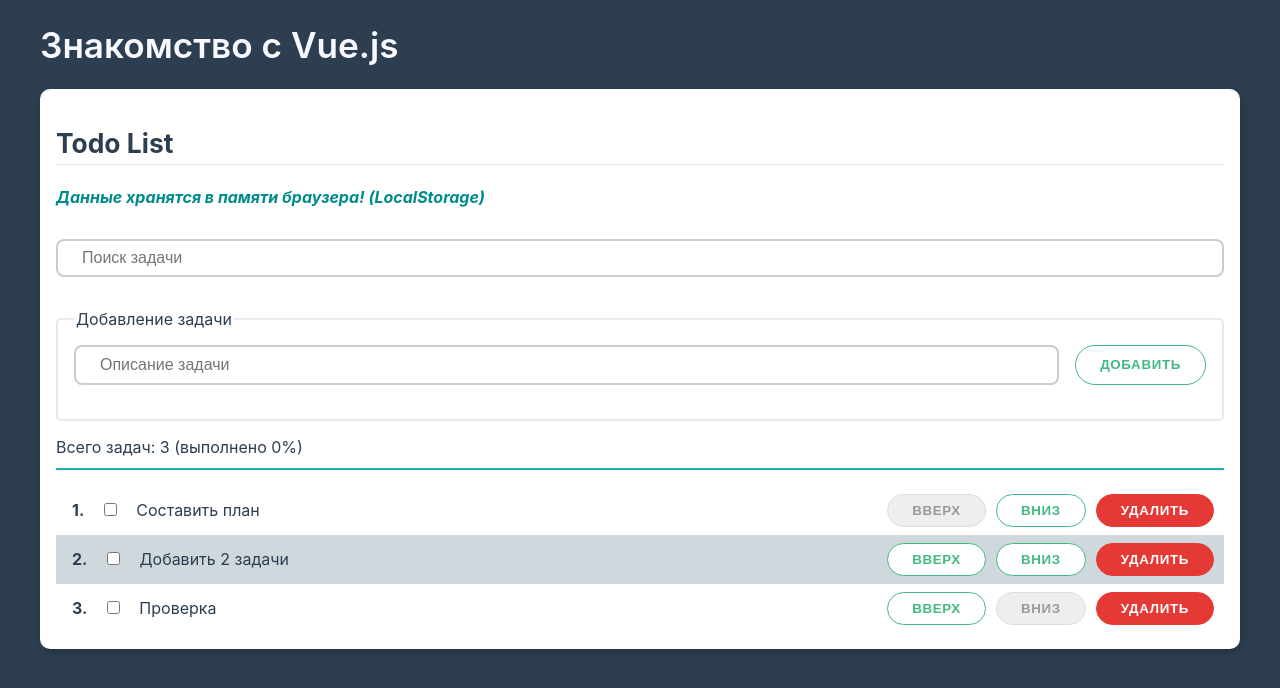
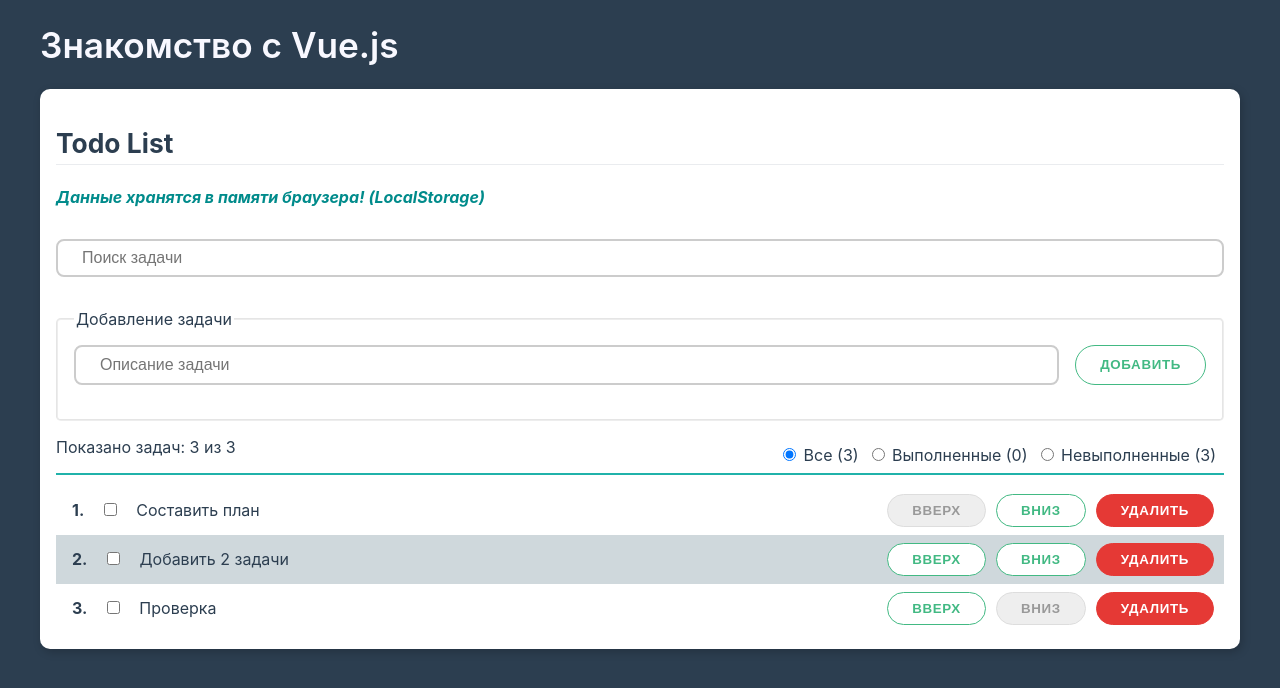
Before and after one commit to Avxodiar/vuejs-learn, a Vue app: page / in a window 1280 px wide. Shown: the top 688 px of the page. Built offline with nearby package versions, Linux system fonts and the light colour scheme.

Commit message:
Дополнительная фильтрация списка по статусу выполнена

```diff
--- a/src/App.vue
+++ b/src/App.vue
@@ -2,6 +2,7 @@
     <TodoList class="card"
         :list="filteredList"
         :countTodo="todoList.length"
+        :countChecked="countChecked"
         :filter="filter"
         @up-todo="upTodo"
         @down-todo="downTodo"
@@ -9,6 +10,7 @@
         @delete-todo="deleteTodo"
         @filter="filterTodo"
         @todo-check="checkTodo"
+        @select="selectTodo"
     />
 </template>
 
@@ -25,7 +27,8 @@
                     {title: 'Добавить 2 задачи', checked: false, id: 1},
                     {title: 'Проверка', checked: false, id: 2}
                 ],
-                filter: ''
+                filter: '',
+                radioSelector: 'all'
             }
         },
         components: {
@@ -38,6 +41,7 @@
             if (localStorage.getItem('todoList')) {
                 try {
                     this.todoList = JSON.parse(localStorage.getItem('todoList'));
+                    this.maxId = this.todoList.length;
                 } catch(e) {
                     localStorage.removeItem('todoList');
                 }
@@ -90,6 +94,9 @@
                 this.todoList = this.todoList.filter(item => item.id !== id );
                 this.saveTask()
             },
+            selectTodo(value) {
+                this.radioSelector = value;
+            },
             /**
              * Фильтрация списка задач по введенной строке поиска
              * @returns {string}
@@ -101,21 +108,47 @@
              * Установка флага о выполнении задачи
              */
             checkTodo(id) {
-                this.todoList[id].checked = !this.todoList[id].checked;
-                this.saveTask()
+                let todoId = this.todoList.findIndex(item => item.id === id);
+                if (todoId > -1) {
+                    this.todoList[todoId].checked = !this.todoList[todoId].checked;
+                    this.saveTask()
+                }
             },
         },
         computed: {
+            /**
+             * Кол-во выполненных задач
+             * @returns {int}
+             */
+            countChecked() {
+                return this.todoList.reduce((sum, todo) => sum + todo.checked, 0);
+            },
             /**
              * Фильтрация списка задач по введенной строке поиска
              * @returns {array}
              */
             filteredList() {
-                if (this.filter === '') {
+                if (this.filter === '' && this.radioSelector === 'all') {
                     return this.todoList;
                 }
 
-                return this.todoList.filter(item => item.title.toLocaleLowerCase().indexOf(this.filter) > -1 );
+                return this.todoList.filter(item => {
+
+                    let isCheked = item.checked && this.radioSelector === 'checked';
+                    let isUnCheked = !item.checked && this.radioSelector === 'unchecked';
+
+                    if (this.filter === '') {
+                        return isCheked || isUnCheked;
+                    }
+
+                    let isFiltered = item.title.toLocaleLowerCase().indexOf(this.filter) > -1;
+
+                    if (this.radioSelector === 'all') {
+                        return isFiltered;
+                    }
+
+                    return isFiltered && (isCheked || isUnCheked);
+                } );
             }
         }
     }
--- a/src/components/TodoList/TodoItem.vue
+++ b/src/components/TodoList/TodoItem.vue
@@ -2,7 +2,7 @@
     <li class="list-item" :class="{checked:todo.checked}">
         <div>
             <strong>{{ id + 1 }}.</strong>
-            <input type="checkbox" :id="todo.id"
+            <input type="checkbox" :id="todo.id" :key="todo.id"
                    :checked="todo.checked"
                    @change="$emit('todo-check', todo.id)"
             />
--- a/src/components/TodoList/TodoList.vue
+++ b/src/components/TodoList/TodoList.vue
@@ -6,10 +6,35 @@
         <FilterTodo  @filter="filterTodo"/>
         <AddTodo @add-todo="addTodo"/>
 
-        <p class="task" v-if="filter.length">
-            Поиск по запросу «<span>{{ filter }}</span>»: найдено {{ list.length }} {{ taskWord }}
-        </p>
-        <p class="task" v-else>Всего задач: {{ countTodo }} (выполнено {{ completed }}%)</p>
+        <div class="panel">
+            <p class="task" v-if="filter.length">
+                Поиск по запросу «<span>{{ filter }}</span>»: найдено {{ list.length }} {{ taskWord }}
+            </p>
+            <p class="task" v-else>Показано задач: {{ list.length }} из {{ countTodo }} </p>
+            <ul>
+                <li>
+                    <input type="radio" name="selector" id="selectorAll" value="all"
+                           v-model="selector" :checked="selector === 'all'">
+                    <label for="selectorAll">
+                        Все ({{ countTodo }})
+                    </label>
+                </li>
+                <li>
+                    <input type="radio" name="selector" id="selectorСhecked" value="checked"
+                           v-model="selector" :checked="selector === 'checked'">
+                    <label for="selectorСhecked">
+                        Выполненные ({{ countChecked }})
+                    </label>
+                </li>
+                <li>
+                    <input type="radio" name="selector" id="selectorUnchecked" value="unchecked"
+                           v-model="selector" :checked="selector === 'unchecked'">
+                    <label for="selectorUnchecked">
+                        Невыполненные ({{ countTodo - countChecked }})
+                    </label>
+                </li>
+            </ul>
+        </div>
 
         <ul class="list" v-if="list.length">
             <TodoItem :key="id"
@@ -23,6 +48,7 @@
                 @todo-check="checkTodo"
             />
         </ul>
+        <p class="no-todo" v-else>Нет задач для отображения</p>
     </div>
 </template>
 
@@ -35,11 +61,21 @@
 
     export default {
         name: "TodoList",
-        props: ['list', 'countTodo', 'filter'],
+        props: ['list', 'countTodo', 'countChecked', 'filter'],
+        data () {
+            return {
+                selector: 'all'
+            }
+        },
         components: {
             FilterTodo,
             AddTodo,
             TodoItem
+        },
+        watch: {
+            selector() {
+                this.$emit('select', this.selector);
+            }
         },
         methods: {
             upTodo(id) {
@@ -64,14 +100,6 @@
         computed: {
             taskWord() {
                 return numeralWord(this.list.length, 'задача','задачи','задач')
-            },
-
-            completed() {
-                if (this.countTodo === 0 ) {
-                    return 100;
-                }
-                let checked = this.list.reduce((sum, todo) => sum + todo.checked, 0);
-                return Math.round( 100 * checked / this.countTodo );
             }
         }
     }
@@ -86,10 +114,17 @@
         font-style: italic;
     }
 
+    .panel {
+        display: flex;
+        justify-content: space-between;
+        border-bottom: 2px solid lightseagreen;
+        margin-bottom: 0.7em;
+    }
+
     .task {
-        padding-bottom: 0.7em;
-        border-bottom: 2px solid lightseagreen;
+        margin: 0 0 0.5em;
     }
+
     .task span {
         color: darkcyan;
         font-style: italic;
@@ -102,4 +137,30 @@
         list-style: none;
     }
 
+    .no-todo {
+        padding: 1em;
+        text-align: center;
+    }
+
+    .panel ul {
+        display: flex;
+        margin: 0;
+        padding: 0;
+    }
+    .panel li {
+        display: block;
+        list-style: none;
+        padding: 0.5em 0;
+    }
+    .panel li:last-child {
+        padding-right: 0;
+    }
+
+    .panel label {
+        padding: 0.5em 0.5em 0.5em 0;
+        cursor: pointer;
+    }
+    .panel label:hover {
+        color: #1565c0;
+    }
 </style>
```
